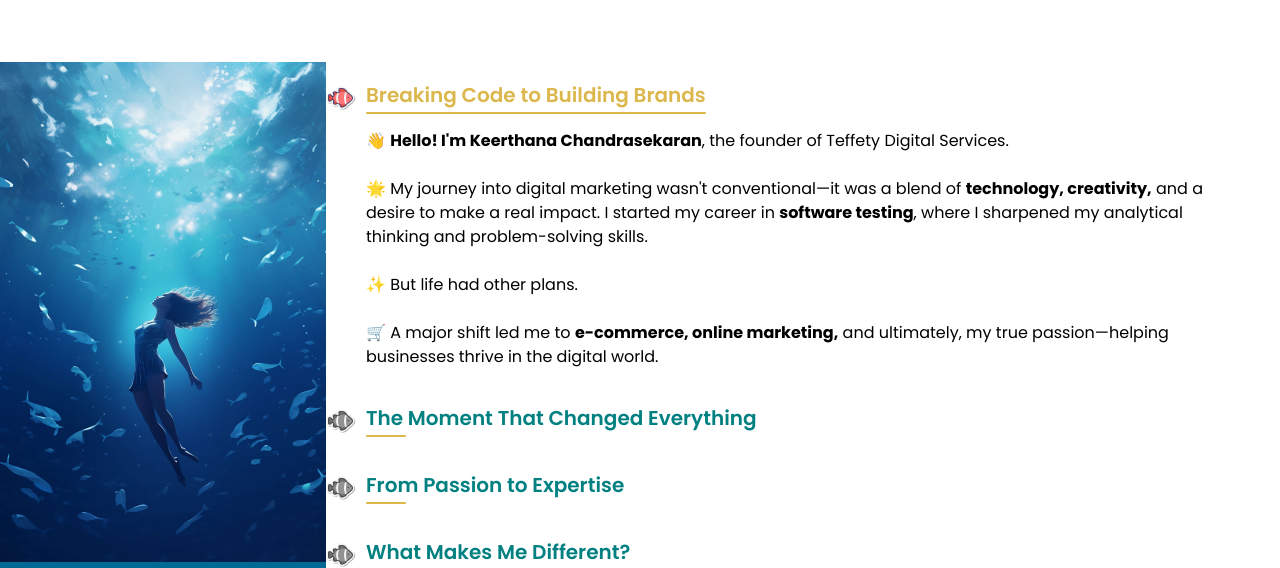
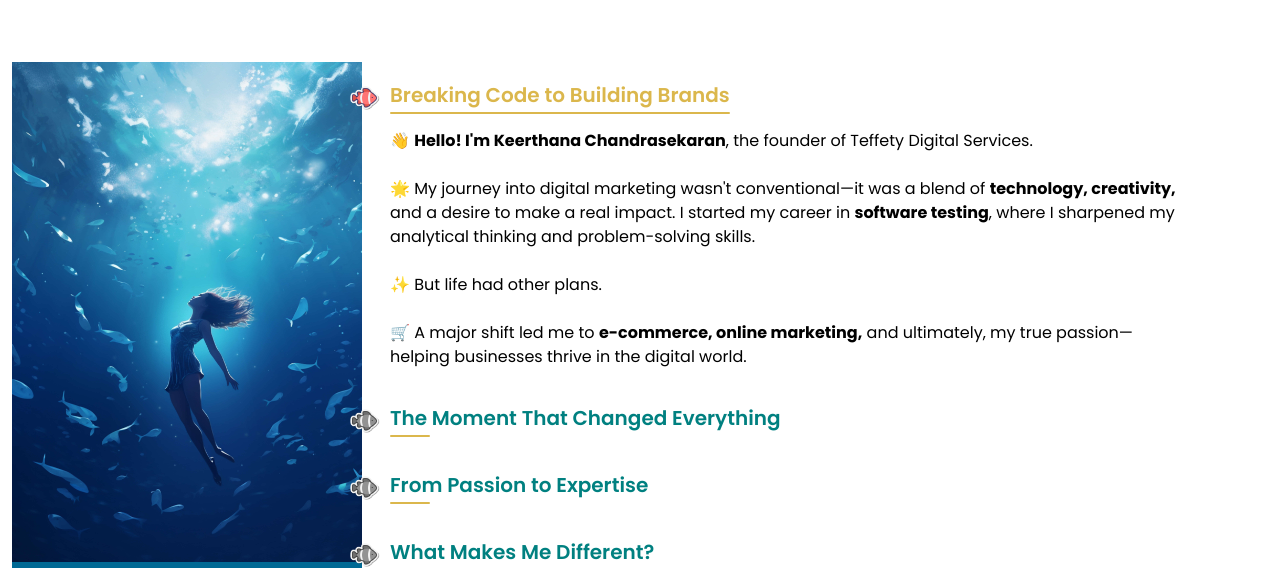
Before and after one commit to im-nithesh/Teffety-Digital-Old, a plain HTML site: page journey.html in a window 1280 px wide. Shown: the part 208-776 px from the top of the page. Drawn offline with Linux system fonts and the light colour scheme.

Commit message:
Update journey.html

```diff
--- a/journey.html
+++ b/journey.html
@@ -147,7 +147,7 @@
                     <h2>My Journey So Far!</h2>
                 </div>
             </div>
-            <div class="row align-center">
+            <div class="row px-5 align-center">
                 <!-- ***** Image area Start ***** -->
                 <div class="col-3 image-area">
                     <div class="about-image">
```
